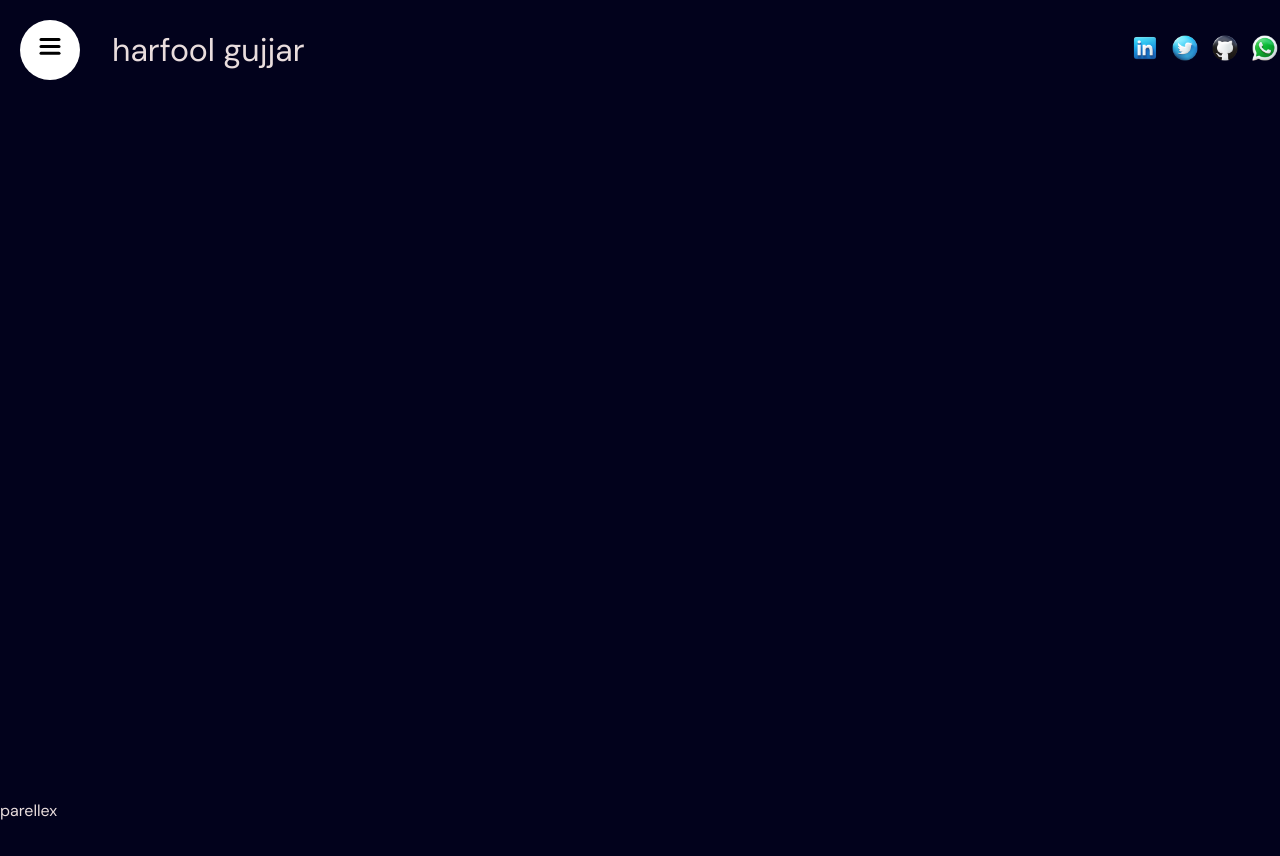
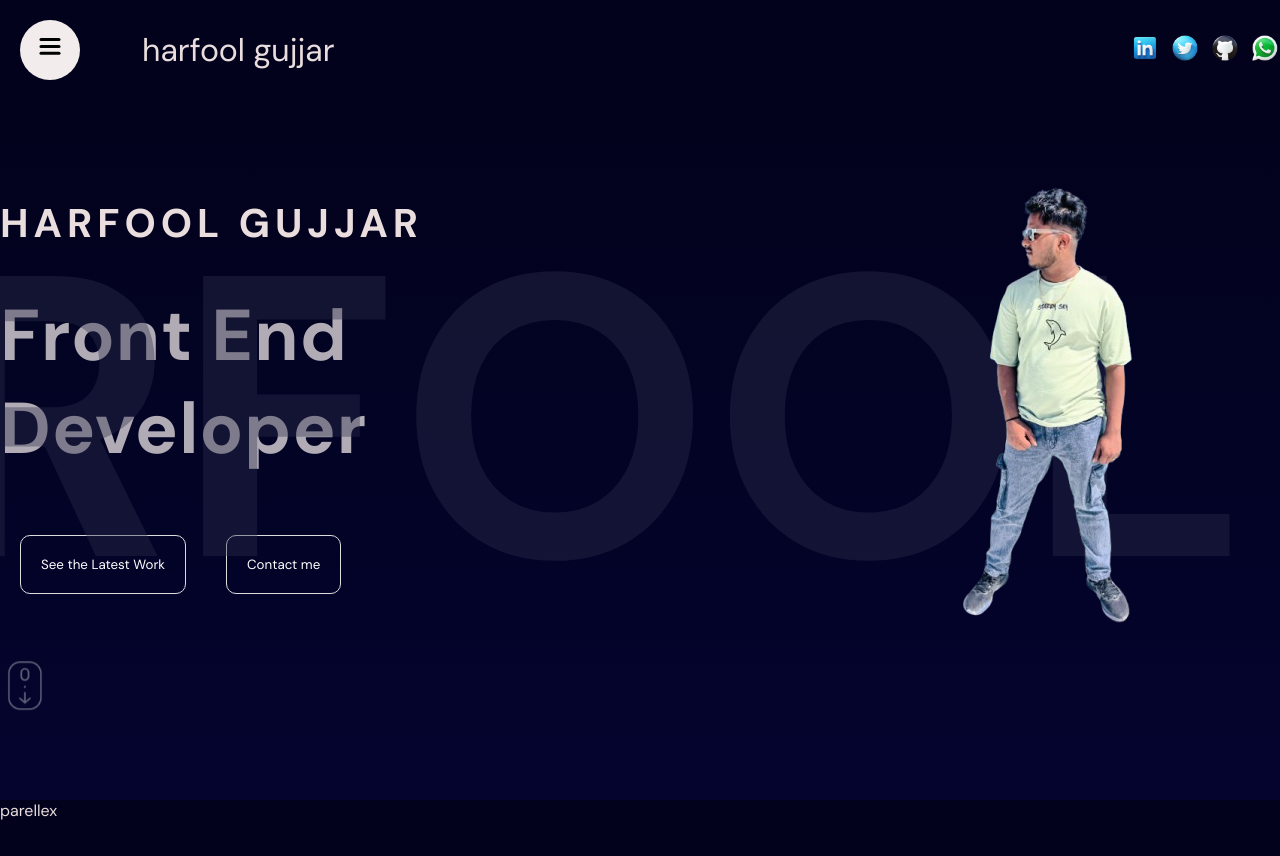
Before and after one commit to harfool/Harfool_gujjarPortfolio, a React (Vite) app: page / in a window 1280 px wide. Shown: the top 856 px of the page. Built offline with nearby package versions, Linux system fonts and the light colour scheme.

Commit message:
hero section

```diff
--- a/src/App.jsx
+++ b/src/App.jsx
@@ -1,9 +1,11 @@
 import './App.css'
+import Hero from './components/hero section/Hero';
 import Navbar from './components/navbar/Navbar';
 const App = () => {
   return <div>
     <section id='Homepage'>
       <Navbar/>
+      <Hero/>
     </section>
     <section id='Services'>parellex</section>
     <section >services</section>
--- /dev/null
+++ b/src/components/hero section/Hero.css
@@ -0,0 +1,59 @@
+.hero {
+    height: calc(100% - 100px);
+    background: linear-gradient(180deg, #02021c, #04042f);
+    position: relative;
+    overflow: hidden;
+  }
+  .wrapper{
+    max-width: 1366px;
+    height: 100%;
+    margin: auto;
+  }
+  .text-container{
+    height: 100%;
+    display: flex;
+    flex-direction: column;
+    justify-content: center;
+    gap:40px;
+    width: 50%;
+  }
+  .text-container img{
+    width: 50px;
+
+  }
+
+  .text-container h2{
+    font-size: 2.5em;
+    /* color:rebeccapurple ; */
+    letter-spacing: 5px;
+  }
+  .text-container h1{
+    font-size: 4.5em;
+    color:rgb(176, 171, 180) ;
+    letter-spacing: 1px;
+  }
+  .text-container button{
+    color: white;
+    background: transparent;
+    border: 1px solid gainsboro;
+    border-radius: 10px;
+    padding: 20px;
+    margin: 20px;
+
+  }
+  .img-container {
+  height: 100%;
+  position: absolute;
+  bottom: 2px;
+  right: 29px;
+  height: 100%;
+  }
+  .sliding-text{
+    position: absolute;
+    font-size: 50vh;
+    bottom: 120px;
+    color: #2f2f5062;
+    white-space: nowrap;
+    font-weight: bold;
+    width: 50%;
+  }
--- /dev/null
+++ b/src/components/hero section/Hero.jsx
@@ -0,0 +1,102 @@
+import "./Hero.css";
+import { motion } from "framer-motion";
+
+const containerVariants = {
+  initial: {
+    opacity: 0,
+  },
+  animate: {
+    opacity: 1,
+    transition: {
+      staggerChildren: 0.2,
+    },
+  },
+};
+
+const textItemVariants = {
+  initial: {
+    x: -500,
+    opacity: 0,
+  },
+  animate: {
+    x: 0,
+    opacity: 1,
+    transition: {
+      duration: 1,
+    },
+  },
+  scrollButton :{
+    opacity :0,
+    y:10,
+    transition:{
+    duration: 2,
+    repeat : Infinity
+    }
+  }
+};
+const SliderVariants = {
+  initial: {
+    x: 0,
+
+  },
+  animate: {
+    x: "-200%",
+
+    transition: {
+      repeatType : "mirror",
+      repeat : Infinity,
+      duration : 20,
+    },
+  },
+
+};
+
+
+const Hero = () => {
+  return (
+    <div className="hero">
+      <div className="wrapper">
+        <motion.div
+          className="text-container"
+          variants={containerVariants}
+          initial="initial"
+          animate="animate"
+        >
+          <motion.h2 variants={textItemVariants}>HARFOOL GUJJAR</motion.h2>
+          <motion.h1 variants={textItemVariants}>Front End Developer</motion.h1>
+
+          <motion.div className="buttons" variants={containerVariants}>
+            <motion.button variants={textItemVariants}>
+              See the Latest Work
+            </motion.button>
+            <motion.button variants={textItemVariants}>Contact me</motion.button>
+          </motion.div>
+
+          <motion.img
+            src="/scroll.png"
+            alt="Scroll Icon"
+            className="scroll-icon"
+            variants={textItemVariants}
+            animate ="scrollButton"
+          />
+        </motion.div>
+      </div>
+
+      <motion.div variants={SliderVariants}
+      initial="initial"
+      animate ="animate"
+      className="sliding-text">HARFOOL GUJJAR</motion.div>
+
+      <div className="img-container">
+        <motion.img
+          src="/public/Hero.png "
+          alt="Hero"
+          className="hero-image"
+
+        />
+      </div>
+    </div>
+  );
+};
+
+export default Hero;
--- a/src/components/navbar/Navbar.jsx
+++ b/src/components/navbar/Navbar.jsx
@@ -1,30 +1,68 @@
-import { motion } from 'framer-motion'
-import './Navbar.CSS'
-import Sidebar from '../sidebar/Sidebar'
- const Navbar= ()=>  {
+import { motion } from "framer-motion";
+import "./Navbar.CSS";
+import Sidebar from "../sidebar/Sidebar";
+const Navbar = () => {
+  const animation = {
+    scale: 1.4,
+    rotateZ: "360deg",
+  };
   return (
-    <div className='navbar'>
-      <Sidebar/>
+    <div className="navbar">
+      <Sidebar />
       <div className="wraper">
         <motion.span
-             initial={{opacity :0 , scale :0.5}}
-             animate={{opacity :1 , scale :1}}
-             transition={{duration: 0.5}}
-             >harfool gujjar
+          initial={{ opacity: 0, scale: 0.5 }}
+          animate={{ opacity: 1, scale: 1 , x :[10,20,30]}}
+          transition={{ duration: 3 }}
+        >
+          harfool gujjar
         </motion.span>
-            <motion.div className="socialLink"
-            initial={{opacity:0 , scale:0.5}}
-            animate={{opacity:1 , scale :1}}
-            transition={{duration : 0.5}}
+        <motion.div
+          className="socialLink"
+          initial={{ opacity: 0, scale: 0.5 }}
+          animate={{ opacity: 1, scale: 1 }}
+          transition={{ duration: 0.5 }}
         >
-               <a href=""><img src="/public/linkdin.png" alt="" /></a>
-               <a href=""><img src="/public/twitter.png" alt="" /></a>
-               <a href=""><img src="/public/github.png" alt="" /></a>
-               <a href=""><img src="/public/whatsapp.png" alt="" /></a>
+          <motion.a
+            whileHover={animation}
+            transition={{
+              duration: 3,
+            }}
+            href=""
+          >
+            <img src="/public/linkdin.png" alt="" />
+          </motion.a>
+          <motion.a
+            whileHover={animation}
+            transition={{
+              duration: 3,
+            }}
+            href=""
+          >
+            <img src="/public/twitter.png" alt="" />
+          </motion.a>
+          <motion.a
+            whileHover={animation}
+            transition={{
+              duration: 3,
+            }}
+            href=""
+          >
+            <img src="/public/github.png" alt="" />
+          </motion.a>
+          <motion.a
+            whileHover={animation}
+            transition={{
+              duration: 3,
+            }}
+            href=""
+          >
+            <img src="/public/whatsapp.png" alt="" />
+          </motion.a>
         </motion.div>
       </div>
     </div>
-  )
-}
+  );
+};
 
-export default Navbar
+export default Navbar;
--- a/src/components/sidebar/Sidebar.css
+++ b/src/components/sidebar/Sidebar.css
@@ -20,30 +20,3 @@
   color: aliceblue;
   z-index: 1; /* Place it below the button */
 }
-
-.links {
-  position: absolute;
-  width: 100%;
-  height: 100%;
-  display: flex;
-  flex-direction: column;
-  align-items: center;
-  justify-content: center;
-  gap: 20px;
-  background: #000; /* Black background for links */
-  z-index: 2; /* Above the background but below the button */
-}
-
-button {
-  width: 50px;
-  height: 50px;
-  border-radius: 50%;
-  position: fixed;
-  top: 25px;
-  left: 25px; /* Adjust placement as needed */
-  background-color: transparent; /* Example green background */
-  border: none;
-  z-index: 3; /* Ensure it appears above other elements */
-  cursor: pointer;
-  transition: background-color 0.3s ease; /* Add hover effect */
-}
--- a/src/components/sidebar/links/Links.css
+++ b/src/components/sidebar/links/Links.css
@@ -1,4 +1,4 @@
-.links{
+.links {
     position: absolute;
     width: 100%;
     height: 100%;
@@ -7,6 +7,7 @@
     align-items: center;
     justify-content: center;
     gap: 20px;
-    background: white !important;
-    color: rgb(1, 8, 25);
-}
+    background: #f2ecec;
+    color: black;
+    z-index: 2;
+  }
--- a/src/components/sidebar/toggleButton/ToggleButton.css
+++ b/src/components/sidebar/toggleButton/ToggleButton.css
@@ -0,0 +1,13 @@
+.toggle-button {
+    width: 50px;
+    height: 50px;
+    border-radius: 50%;
+    position: fixed;
+    top: 25px;
+    left: 25px; /* Adjust placement as needed */
+    background-color: transparent; /* Example green background */
+    border: none;
+    z-index: 3; /* Ensure it appears above other elements */
+    cursor: pointer;
+    transition: background-color 0.3s ease; /* Add hover effect */
+  }
```
Also changed, not shown: public/hero.png. Lines whose indentation alone changed are shown as unchanged.
